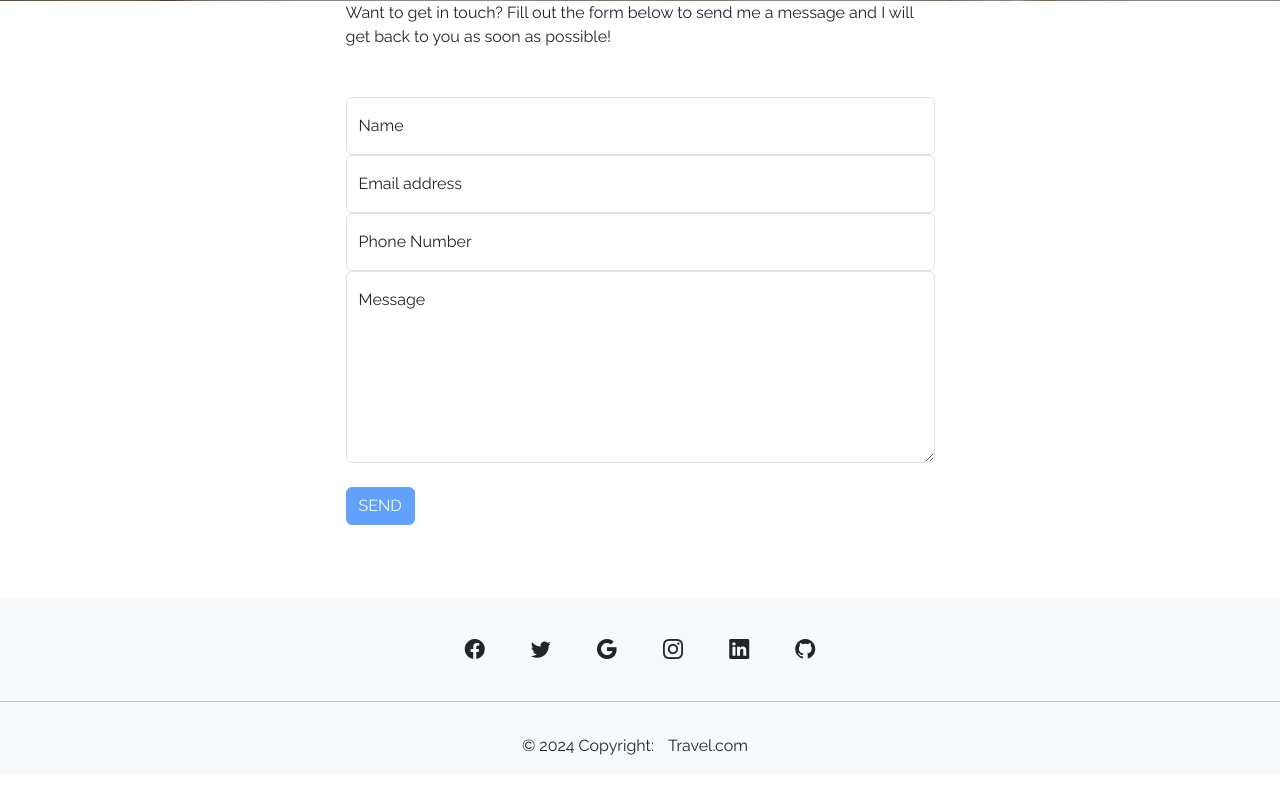
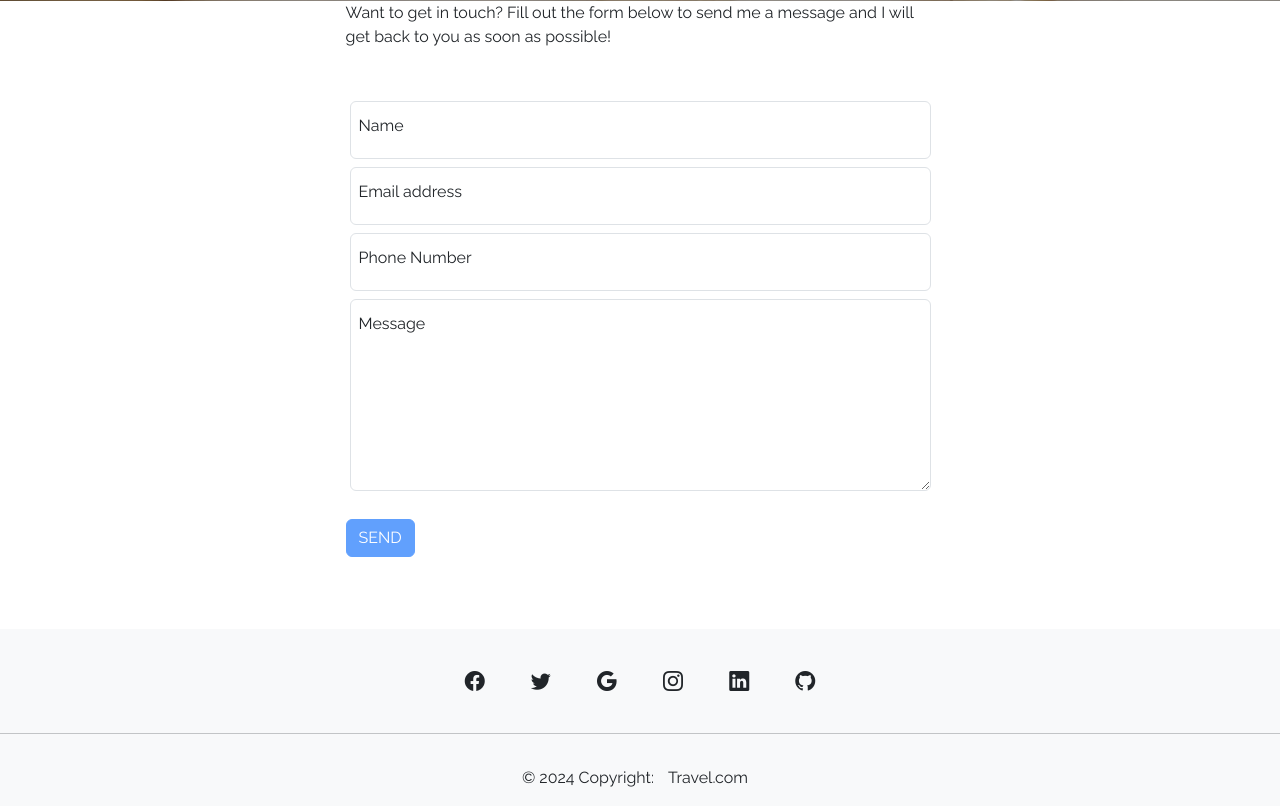
Before and after one commit to coder-72/CS50-final-project, a Flask app: page /contact in a window 1280 px wide. Shown: the part 327-1133 px from the top of the page. Before the commit the page ends 1082 px from the top, so only its background shows below. Run offline with Flask 3, Linux system fonts and the light colour scheme.

Commit message:
new blog style looking good time to get to the admin side of thing

```diff
--- a/templates/views/contact.html
+++ b/templates/views/contact.html
@@ -15,54 +15,29 @@
                     <div class="col-md-10 col-lg-8 col-xl-7">
                         <p>Want to get in touch? Fill out the form below to send me a message and I will get back to you as soon as possible!</p>
                         <div class="my-5">
-                            <!-- * * * * * * * * * * * * * * *-->
-                            <!-- * * SB Forms Contact Form * *-->
-                            <!-- * * * * * * * * * * * * * * *-->
-                            <!-- This form is pre-integrated with SB Forms.-->
-                            <!-- To make this form functional, sign up at-->
-                            <!-- https://startbootstrap.com/solution/contact-forms-->
-                            <!-- to get an API token!-->
-                            <form id="contactForm" data-sb-form-api-token="API_TOKEN">
-                                <div class="form-floating">
+                            <form id="contactForm">
+                                <div class="form-floating p-1">
                                     <input class="form-control" id="name" type="text" placeholder="Enter your name..." data-sb-validations="required" />
                                     <label for="name">Name</label>
                                     <div class="invalid-feedback" data-sb-feedback="name:required">A name is required.</div>
                                 </div>
-                                <div class="form-floating">
+                                <div class="form-floating p-1">
                                     <input class="form-control" id="email" type="email" placeholder="Enter your email..." data-sb-validations="required,email" />
                                     <label for="email">Email address</label>
                                     <div class="invalid-feedback" data-sb-feedback="email:required">An email is required.</div>
                                     <div class="invalid-feedback" data-sb-feedback="email:email">Email is not valid.</div>
                                 </div>
-                                <div class="form-floating">
+                                <div class="form-floating p-1">
                                     <input class="form-control" id="phone" type="tel" placeholder="Enter your phone number..." data-sb-validations="required" />
                                     <label for="phone">Phone Number</label>
                                     <div class="invalid-feedback" data-sb-feedback="phone:required">A phone number is required.</div>
                                 </div>
-                                <div class="form-floating">
+                                <div class="form-floating p-1">
                                     <textarea class="form-control" id="message" placeholder="Enter your message here..." style="height: 12rem" data-sb-validations="required"></textarea>
                                     <label for="message">Message</label>
                                     <div class="invalid-feedback" data-sb-feedback="message:required">A message is required.</div>
                                 </div>
                                 <br />
-                                <!-- Submit success message-->
-                                <!---->
-                                <!-- This is what your users will see when the form-->
-                                <!-- has successfully submitted-->
-                                <div class="d-none" id="submitSuccessMessage">
-                                    <div class="text-center mb-3">
-                                        <div class="fw-bolder">Form submission successful!</div>
-                                        To activate this form, sign up at
-                                        <br />
-                                        <a href="https://startbootstrap.com/solution/contact-forms">https://startbootstrap.com/solution/contact-forms</a>
-                                    </div>
-                                </div>
-                                <!-- Submit error message-->
-                                <!---->
-                                <!-- This is what your users will see when there is-->
-                                <!-- an error submitting the form-->
-                                <div class="d-none" id="submitErrorMessage"><div class="text-center text-danger mb-3">Error sending message!</div></div>
-                                <!-- Submit Button-->
                                 <button class="btn btn-primary text-uppercase disabled" id="submitButton" type="submit">Send</button>
                             </form>
                         </div>
--- a/templates/views/post.html
+++ b/templates/views/post.html
@@ -4,6 +4,7 @@
               <h1 class="display-5 fw-bold text-white">{{title}}</h1>
               <div class="col-lg-6 mx-auto">
                 <p class="lead mb-4">{{subtitle}}</p>
+                  <p class="text-light small">{{date}}</p>
               </div>
 {%  endblock %}
 {% block content %}
```
Also changed, not shown: templates/partials/footer.html (added), templates/partials/nav.html (added).
